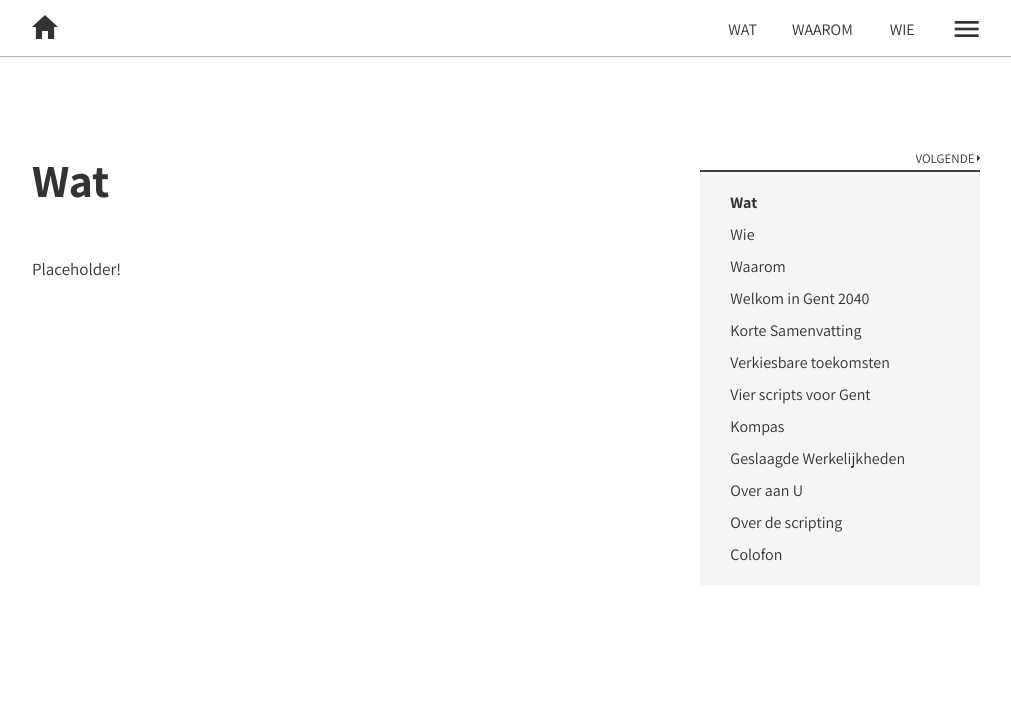
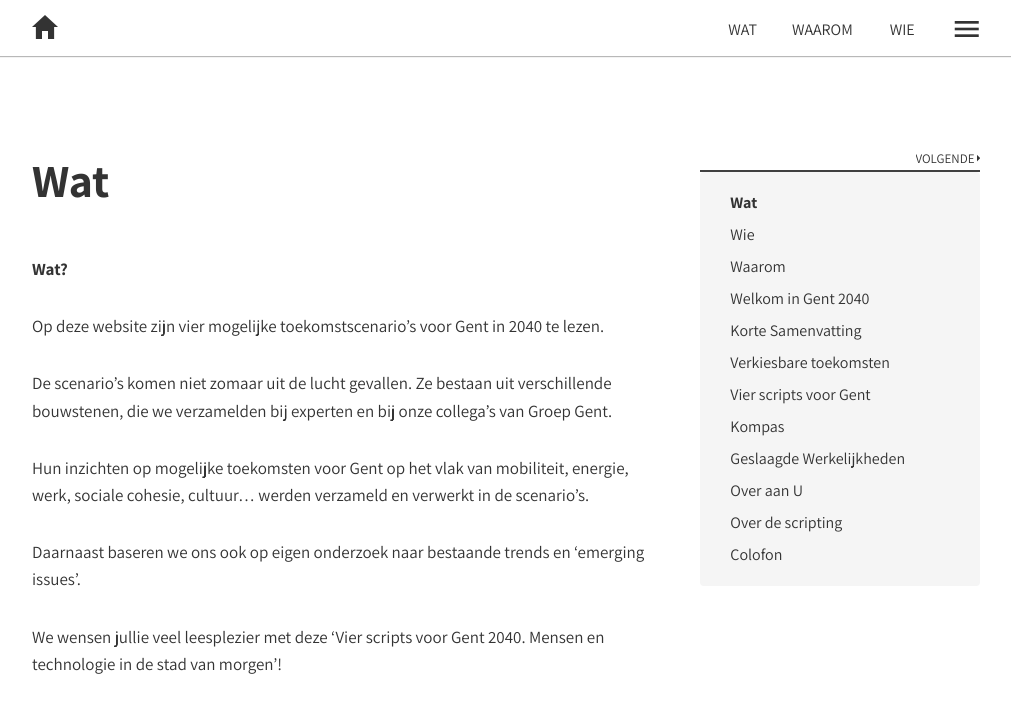
Before and after one commit to lab9k/scripts-voor-gent-2040-en, a Jekyll site: the page built from chapters/chapter-0-part-0.md, in a window 1280 px wide and 900 px high. Shown: the top 713 px of the window, without its empty margins (133-1144 px from the left). Built offline with Jekyll 4.4.1, drawn with Linux system fonts in a browser that asks for light colours; nearby versions of some CDN libraries.

Commit message:
Update chapter-0-part-0.md

```diff
--- a/chapters/chapter-0-part-0.md
+++ b/chapters/chapter-0-part-0.md
@@ -8,4 +8,14 @@ permalink: /wat/
 indentlevel: 1
 ---
 
-Placeholder!
+**Wat?**
+
+Op deze website zijn vier mogelijke toekomstscenario's voor Gent in 2040 te lezen.
+
+De scenario's komen niet zomaar uit de lucht gevallen. Ze bestaan uit verschillende bouwstenen, die we verzamelden bij experten en bij onze collega's van Groep Gent.
+
+Hun inzichten op mogelijke toekomsten voor Gent op het vlak van mobiliteit, energie, werk, sociale cohesie, cultuur... werden verzameld en verwerkt in de scenario's.
+
+Daarnaast baseren we ons ook op eigen onderzoek naar bestaande trends en 'emerging issues'.
+
+We wensen jullie veel leesplezier met deze 'Vier scripts voor Gent 2040. Mensen en technologie in de stad van morgen'!
```
